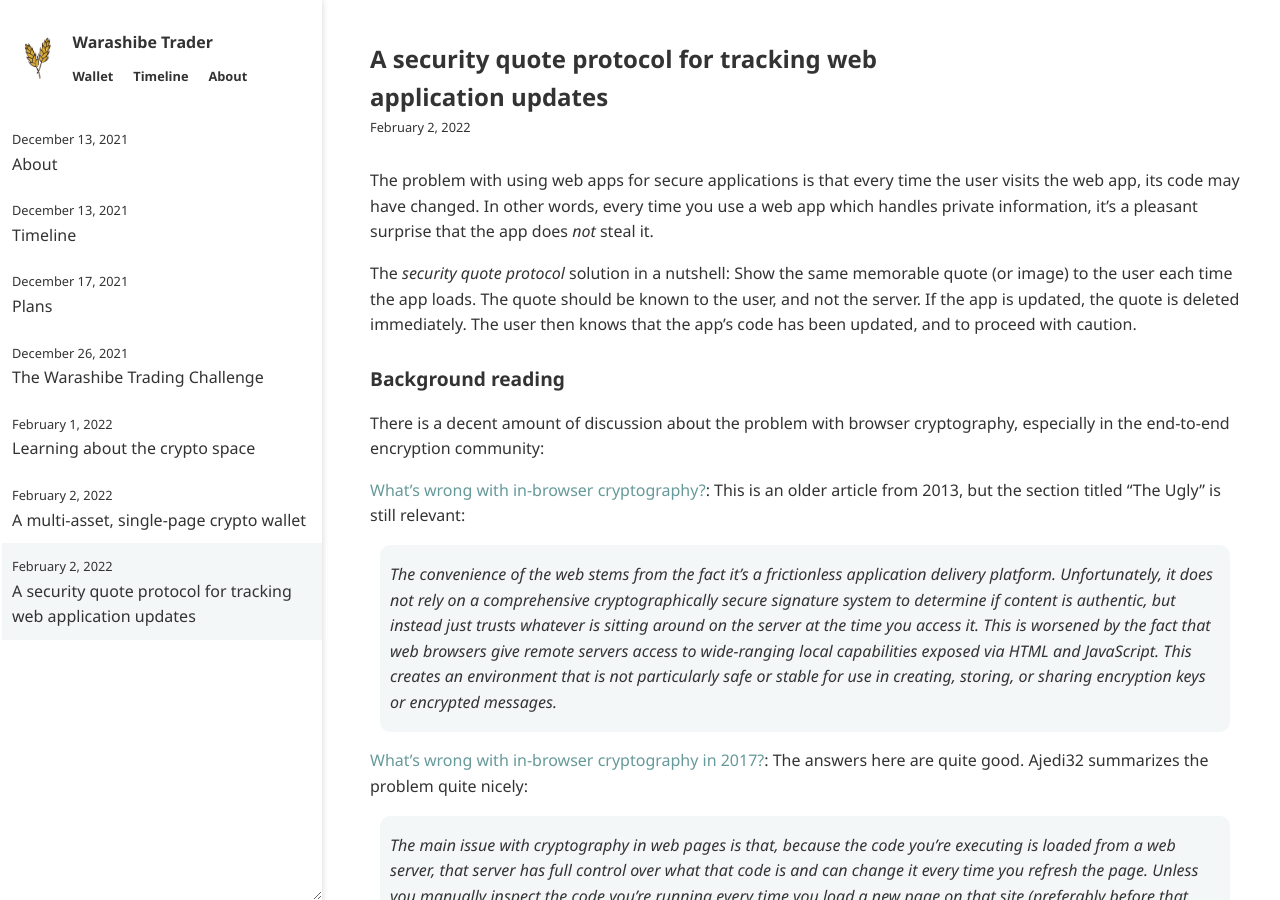
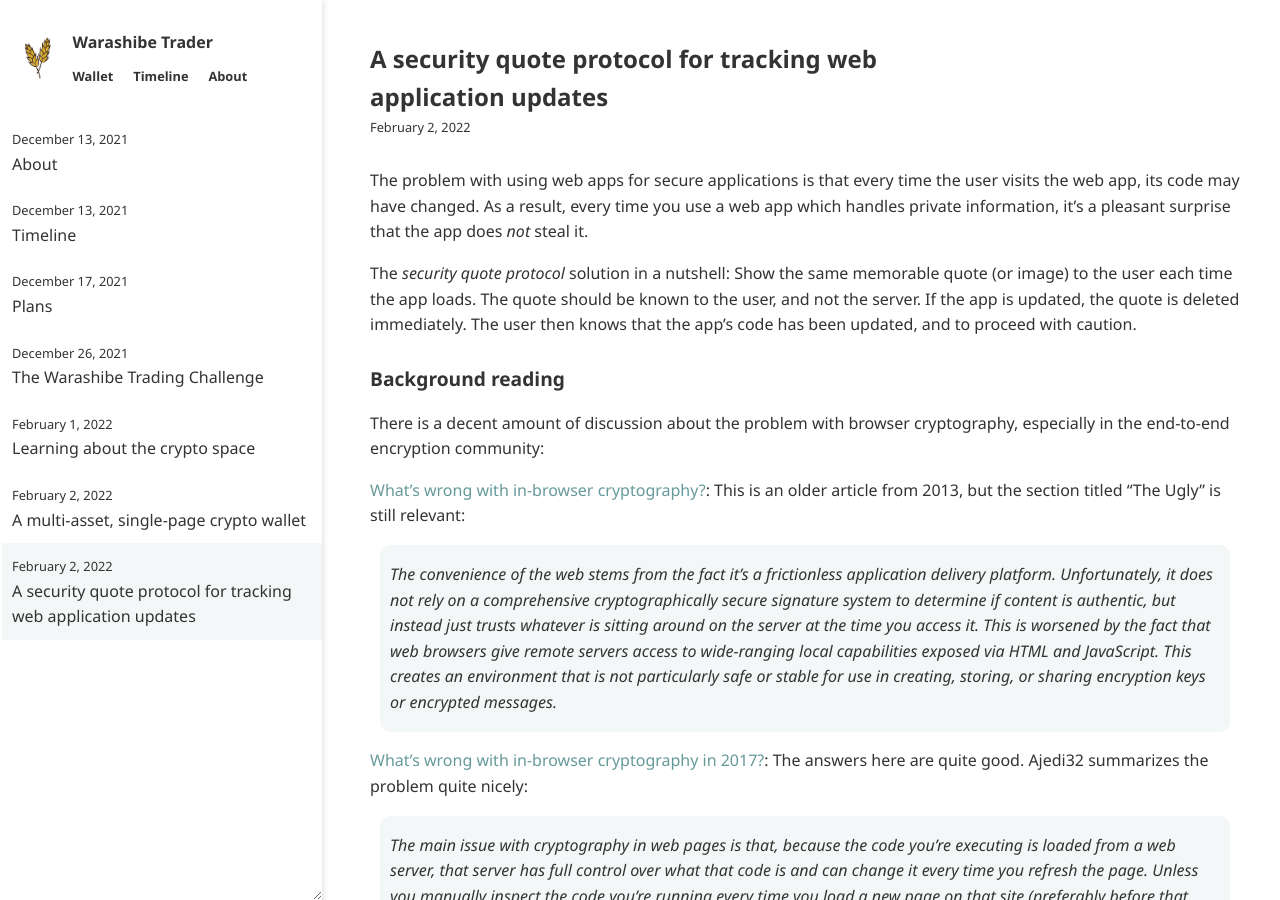
Before and after one commit to warashibetrader/warashibetrader.github.io, a Jekyll site: the page built from _posts/2022-02-02-security-quote-protocol.md, in a window 1280 px wide and 900 px high. Built offline with Jekyll 4.4.1, drawn with Linux system fonts in a browser that asks for light colours.

Commit message:
Update 2022-02-02-security-quote-protocol.md

```diff
--- a/_posts/2022-02-02-security-quote-protocol.md
+++ b/_posts/2022-02-02-security-quote-protocol.md
@@ -2,7 +2,7 @@
 title: "A security quote protocol for tracking web application updates"
 ---
 
-The problem with using web apps for secure applications is that every time the user visits the web app, its code may have changed. In other words, every time you use a web app which handles private information, it's a pleasant surprise that the app does _not_ steal it.
+The problem with using web apps for secure applications is that every time the user visits the web app, its code may have changed. As a result, every time you use a web app which handles private information, it's a pleasant surprise that the app does _not_ steal it.
 
 The _security quote protocol_ solution in a nutshell: Show the same memorable quote (or image) to the user each time the app loads. The quote should be known to the user, and not the server. If the app is updated, the quote is deleted immediately. The user then knows that the app's code has been updated, and to proceed with caution.
 
```
